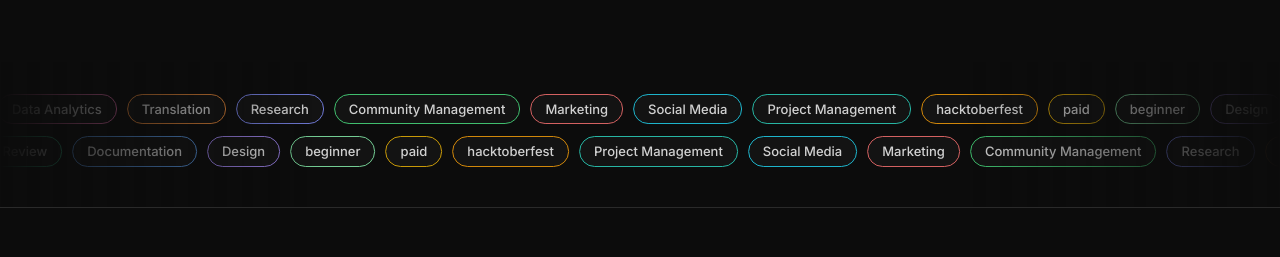
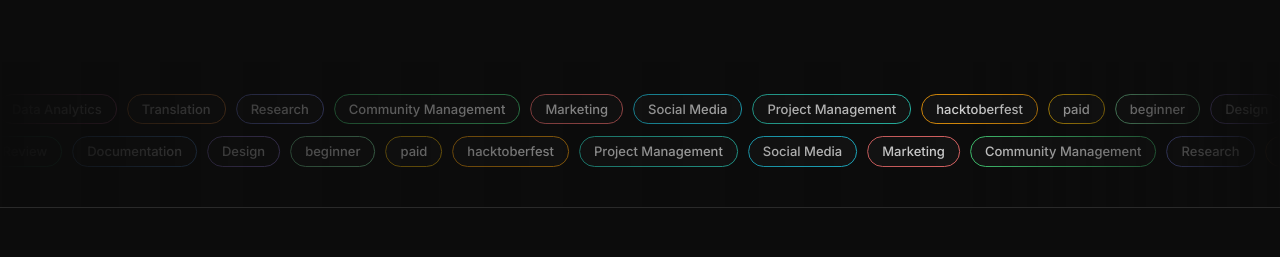
Before and after one commit to No-cos/nocos, a Next.js app in the folder frontend/: page / in a window 1280 px wide. Shown: the part 490-747 px from the top of the page. Built offline with nearby package versions, Linux system fonts and the light colour scheme; no server answers.

Commit message:
style: tighten marquee fade — opaque from 75% both sides

```diff
--- a/frontend/src/components/marquee/index.tsx
+++ b/frontend/src/components/marquee/index.tsx
@@ -27,9 +27,9 @@
         // This gives the marquee the appearance of emerging from and dissolving
         // into the page — purely CSS, no extra elements needed.
         WebkitMaskImage:
-          "linear-gradient(to right, transparent 0%, black 25%, black 75%, transparent 100%)",
+          "linear-gradient(to right, transparent 0%, black 75%, black 75%, transparent 100%)",
         maskImage:
-          "linear-gradient(to right, transparent 0%, black 25%, black 75%, transparent 100%)",
+          "linear-gradient(to right, transparent 0%, black 75%, black 75%, transparent 100%)",
       }}
     >
       {/* Row 1 — scrolls left */}
```
